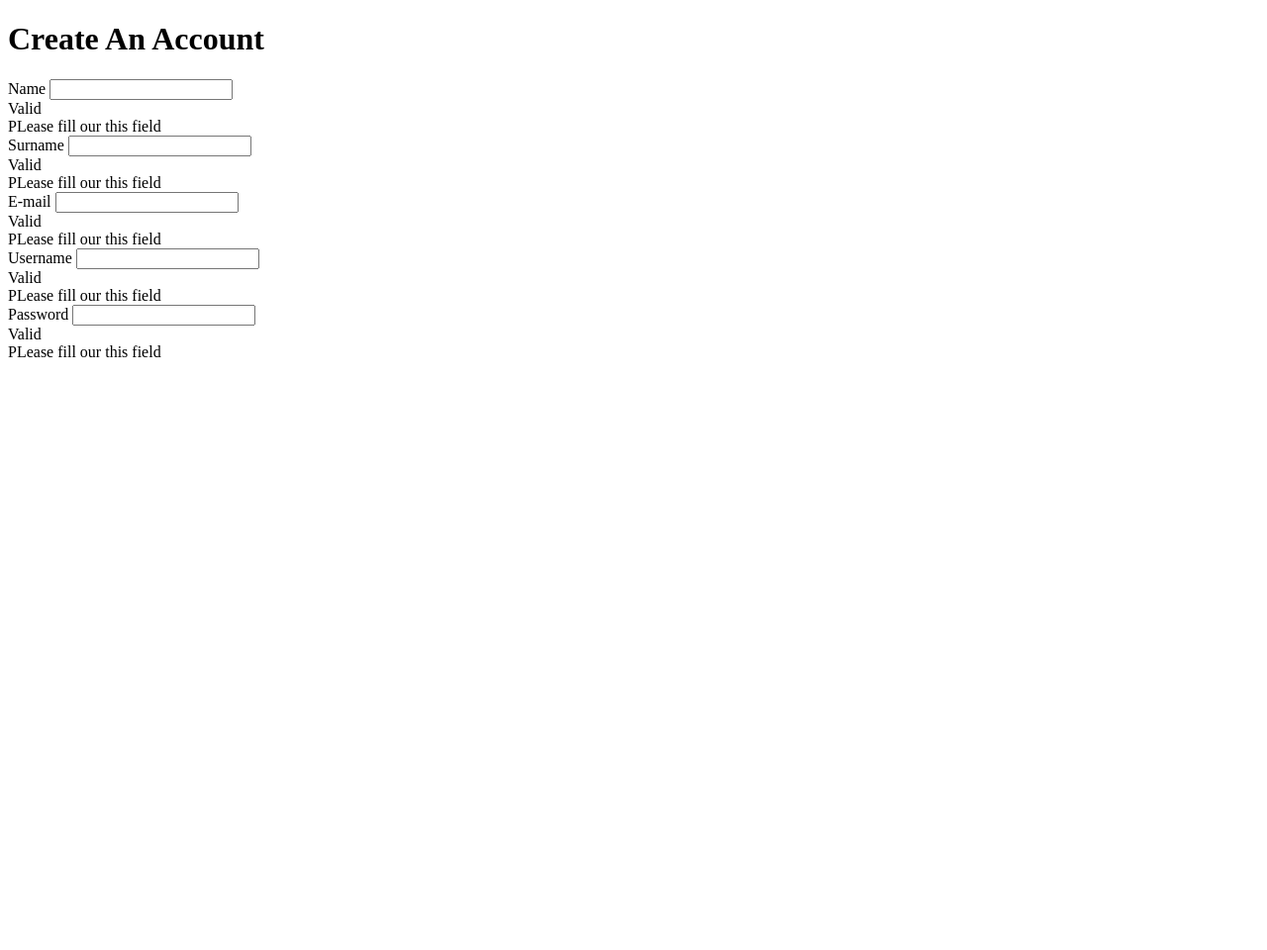
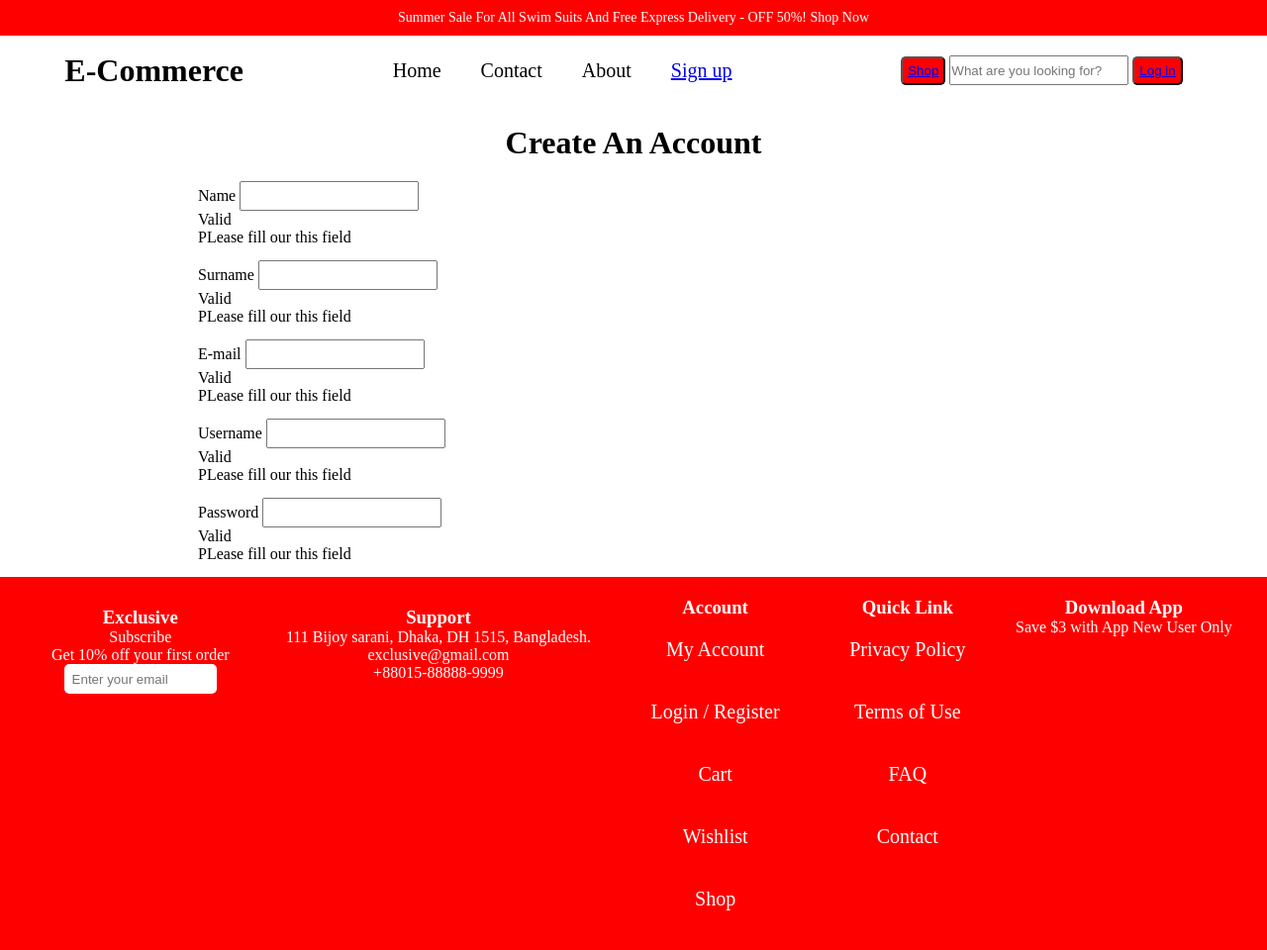
Before and after one commit to YusifNagizade/FinalProyekt, a plain HTML site: page qeydiyat/qeydiyat.html in a window 1280 px wide. Shown: the whole page at 99% size. Before the commit the page ends 800 px from the top, so only its background shows below. Drawn offline with Linux system fonts and the light colour scheme.

Commit message:
son verwiya 2.0
asdasdas

```diff
--- a/log in/login.css
+++ b/log in/login.css
@@ -0,0 +1,120 @@
+* {
+    padding: 0;
+    margin: 0;
+    box-sizing: border-box;
+}
+
+.mb-3 {
+    height: 80px;
+}
+
+.hall {
+    display: flex;
+    align-items: center;
+    justify-content: center;
+    margin: 20px;
+
+}
+
+input {
+
+    width: 185x;
+    height: 30px;
+}
+
+.myform {
+    margin-right: 200px;
+    margin-left: 200px;
+
+
+.container {
+    justify-content: center;
+    align-items: center;
+}
+}
+
+.ust {
+    background-color: red;
+    color: white;
+    text-align: center;
+    padding: 10px;
+    font-size: 14px;
+}
+
+.el li,
+footer li {
+    list-style: none;
+    padding: 20px;
+    font-size: 20px
+}
+
+.ule {
+    text-align: center;
+    display: flex;
+    align-items: center;
+    justify-content: space-around;
+}
+
+.el {
+    display: flex;
+    margin-bottom: 0px;
+    align-items: center;
+    justify-content: space-between;
+}
+
+button {
+    background-color: red;
+    padding: 5px;
+    border-radius: 5px;
+    color: white;
+}
+
+.part2 {
+    padding-top: 20px;
+    padding: 20px;
+}
+
+footer {
+    background-color: red;
+    color: white;
+    padding: 20px;
+    text-align: center;
+    margin-top: auto;
+}
+
+.footer-container {
+    display: flex;
+    justify-content: space-around;
+    flex-wrap: wrap;
+
+
+}
+
+.footer1 {
+    margin: 10px;
+}
+
+.footer1 {
+    margin-bottom: 10px;
+}
+
+.footer1 {
+    list-style: none;
+    padding: 0;
+}
+
+.footer1 li {
+    margin-bottom: 5px;
+}
+
+.footer1 input {
+    width: 80%;
+    padding: 8px;
+    border: none;
+    border-radius: 5px;
+}
+
+app-links img {
+    width: 120px;
+    margin-top: 10px;
+}
--- a/qeydiyat/qeydiyat.css
+++ b/qeydiyat/qeydiyat.css
@@ -0,0 +1,120 @@
+*{
+    padding: 0;
+    margin: 0;
+    box-sizing: border-box;
+}
+.mb-3 {
+    height: 80px;
+}
+
+.hall {
+    display: flex;
+    align-items: center;
+    justify-content: center;
+    margin: 20px;
+
+}
+
+input {
+
+    width: 185x;
+    height: 30px;
+}
+
+.myform {
+    margin-right: 200px;
+    margin-left: 200px;
+
+
+}
+
+.container {
+    justify-content: center;
+    align-items: center;
+}
+
+.ust {
+    background-color: red;
+    color: white;
+    text-align: center;
+    padding: 10px;
+    font-size: 14px;
+}
+
+.el li,
+footer li {
+    list-style: none;
+    padding: 20px;
+    font-size: 20px
+}
+
+.ule {
+    text-align: center;
+    display: flex;
+    align-items: center;
+    justify-content: space-around;
+}
+
+.el {
+    display: flex;
+    margin-bottom: 0px;
+    align-items: center;
+    justify-content: space-between;
+}
+
+button {
+    background-color: red;
+    padding: 5px;
+    border-radius: 5px;
+    color: white;
+}
+
+.part2 {
+    padding-top: 20px;
+    padding: 20px;
+}
+
+footer {
+    background-color: red;
+    color: white;
+    padding: 20px;
+    text-align: center;
+    margin-top: auto;
+}
+
+.footer-container {
+    display: flex;
+    justify-content: space-around;
+    flex-wrap: wrap;
+
+
+}
+
+.footer1 {
+    margin: 10px;
+}
+
+.footer1 {
+    margin-bottom: 10px;
+}
+
+.footer1 {
+    list-style: none;
+    padding: 0;
+}
+
+.footer1 li {
+    margin-bottom: 5px;
+}
+
+.footer1 input {
+    width: 80%;
+    padding: 8px;
+    border: none;
+    border-radius: 5px;
+}
+
+app-links img {
+    width: 120px;
+    margin-top: 10px;
+}
--- a/qeydiyat/qeydiyat.html
+++ b/qeydiyat/qeydiyat.html
@@ -9,6 +9,26 @@
 </head>
 
 <body>
+    <header>
+        <div class="ust">
+            <p>Summer Sale For All Swim Suits And Free Express Delivery - OFF 50%! Shop Now</p>
+        </div>
+        <div class="ule">
+            <h1>E-Commerce</h1>
+            <ul class="el">
+                <li>Home</li>
+                <li>Contact</li>
+                <li>About</li>
+                <li><a href="../qeydiyat/qeydiyat.html">Sign up</a></li>
+            </ul>
+            <div class="part2">
+                <button><a href="../shop/shop.html">Shop</a></button>
+                <input type="text" placeholder="What are you looking for?">
+                <button><a href="../log in/login.html">Log in</a></button>
+            </div>
+        </div>
+    </header>
+    <main>
         <div class="container">
 
             <h1 class="hall">Create An Account</h1>
@@ -46,6 +66,46 @@
                 </div>
             </form>
         </div>
+    </main>
+    <footer>
+        <div class="footer-container">
+            <div class="footer1">
+                <h3>Exclusive</h3>
+                <p>Subscribe</p>
+                <p>Get 10% off your first order</p>
+                <input type="email" placeholder="Enter your email">
+            </div>
+            <div class="footer1">
+                <h3>Support</h3>
+                <p>111 Bijoy sarani, Dhaka, DH 1515, Bangladesh.</p>
+                <p>exclusive@gmail.com</p>
+                <p>+88015-88888-9999</p>
+            </div>
+            <div class="footer-section">
+                <h3>Account</h3>
+                <ul>
+                    <li>My Account</li>
+                    <li>Login / Register</li>
+                    <li>Cart</li>
+                    <li>Wishlist</li>
+                    <li>Shop</li>
+                </ul>
+            </div>
+            <div class="footer-section">
+                <h3>Quick Link</h3>
+                <ul>
+                    <li>Privacy Policy</li>
+                    <li>Terms of Use</li>
+                    <li>FAQ</li>
+                    <li>Contact</li>
+                </ul>
+            </div>
+            <div class="footer-section">
+                <h3>Download App</h3>
+                <p>Save $3 with App New User Only</p>
+            </div>
+        </div>
+    </footer>
 </body>
 
 </html>
```
Also changed, not shown: log in/login.html (+60 -0 lines). Lines whose indentation alone changed are shown as unchanged.
